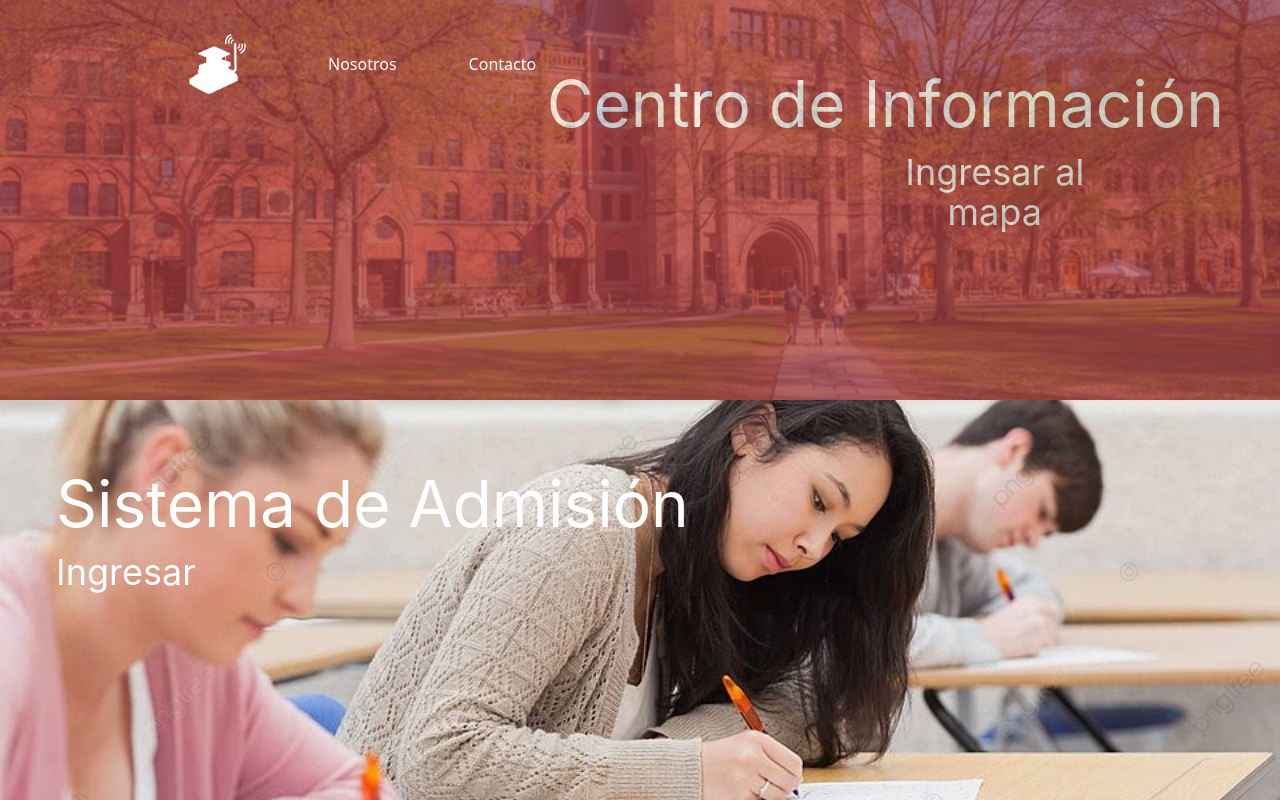
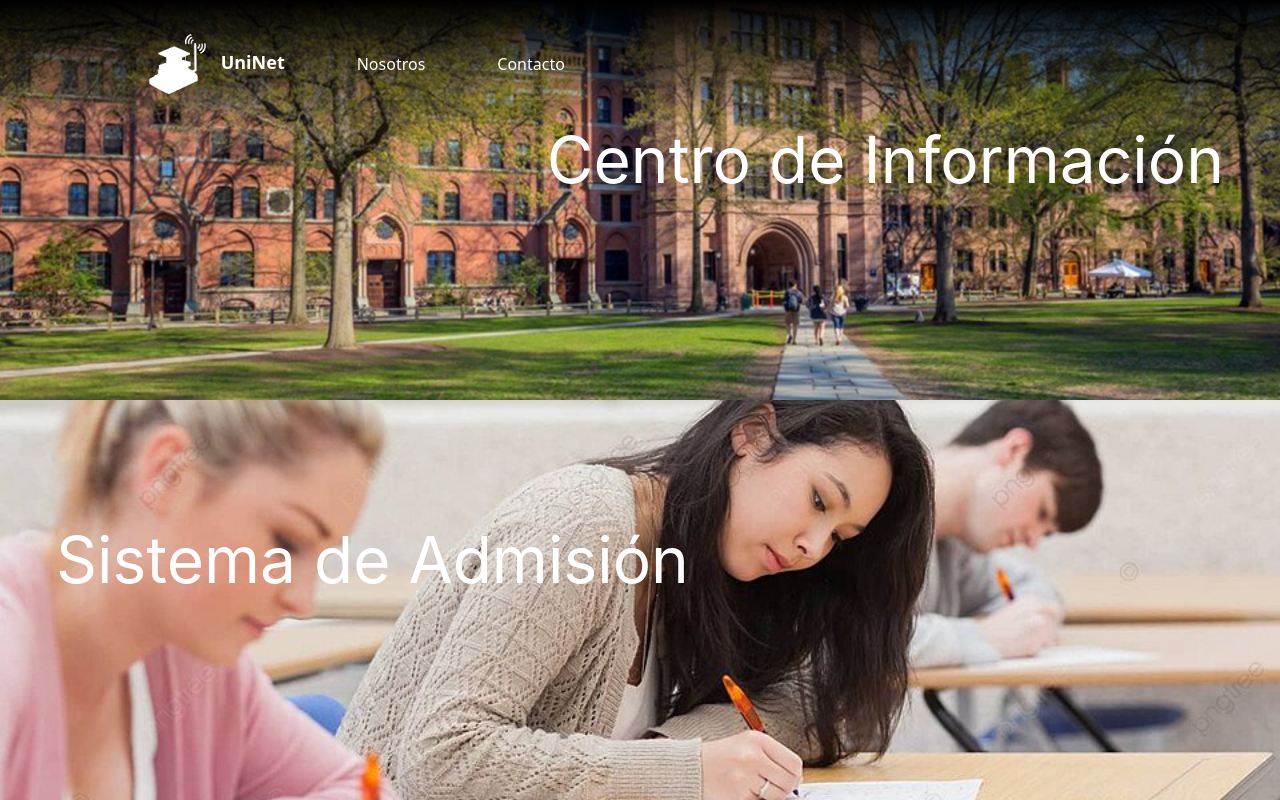
Before and after one commit to UniNet-ConectaConTuFuturo/UniFind, a React (Vite) app in the folder client/: page /home in a window 1280 px wide. Built offline with nearby package versions, Linux system fonts and the light colour scheme.

Commit message:
cambios codigo home/login

```diff
--- a/client/src/components/Home/Home.jsx
+++ b/client/src/components/Home/Home.jsx
@@ -3,51 +3,50 @@
 function Home() {
   return (
     <>
-    <header className="absolute pl-28 bg-black w-full">
-        <nav className="flex items-center gap-4 pl-10">
-          <a href="/" className="text-white z-10 p-4 pointer-events-none">
+    <header className="fixed pl-28 w-full z-10 bg-gradient-to-b from-black to-transparent  ">
+        <nav className="flex items-center gap-4">
+          <a href="/" className="text-white z-10 p-4 pointer-events-none text-lg">
             <img
               className="w-20 h-20 inline-block scale-75"
               src="/images/iconoBlanco.png"
               alt=""
             />
+            <b> UniNet </b>
           </a>
-          <a href="/promocion" className="text-white z-10 p-4">
+          <a href="/promocion" className="text-white z-10 p-4 shadow-2xl">
             Nosotros
           </a>
-          <a href="/contacto" className="text-white z-10 p-4">
+          <a href="/contacto" className="text-white z-10 p-4 shadow-2xl">
             Contacto
           </a>
         </nav>
       </header>
-    <div className="home-cont flex flex-col w-full h-screen">
+    <div className="home-cont flex flex-col w-full h-screen relative">
 
 
-      <div class="w-full h-1/2 relative">
+    <a href="/mapa" className="h-1/2  ">
+      <div class="w-full h-full relative">
         <img class="w-full h-full object-cover" src="/images/universidad1.png" />
         <div class="gradiente right w-full h-full left-0 top-0 absolute">
-          <div class="right-14 top-14 absolute text-white text-[64px] font-normal font-['Inter']">
+          <div class="right-14 top-28 absolute text-white text-[64px] font-normal font-['Inter']">
             Centro de Información
-            <a href="/mapa" className="block w-64 text-4xl ml-80">
-              <button>Ingresar al mapa</button>
-            </a>
           </div>
         </div>
       </div>
+    </a>
 
 
-      <div class="w-full h-1/2 relative">
+    <a href="#" className="h-1/2">
+      <div class="w-full h-full relative">
         <img class="w-full h-full object-cover" src="/images/examen.png" />
         <div class="gradiente left w-full h-full left-0 top-0 absolute">
-          <div class="left-14 top-14 absolute text-white text-[64px] font-normal font-['Inter']">
+          <div class="left-14 top-28 absolute text-white text-[64px] font-normal font-['Inter']">
             Sistema de Admisión
-            <a href="#" className="block w-32 text-4xl">
-              <button>Ingresar</button>
-            </a>
           </div>
-
         </div>
       </div>
+    </a>
+
     </div>
     </>
   );
--- a/client/src/components/Home/home.css
+++ b/client/src/components/Home/home.css
@@ -19,9 +19,9 @@
 
 .left:hover{
     background-size: 100% 100%;
-    background-color: rgb(65, 97, 179);
+    background-color: rgb(50, 151, 96);
 }
 .right:hover{
     background-size: 0% 100%;
-    background-color: rgb(179, 65, 65);
+    background-color: rgb(65, 97, 179);
 }
--- a/client/src/components/Identification/Identification.jsx
+++ b/client/src/components/Identification/Identification.jsx
@@ -4,6 +4,7 @@
 import { useRef, useState, useTransition } from "react";
 import Login from "./Login/Login";
 import Registro from "./Registro/Registro";
+import LoginImage from "./UI/LoginImage";
 function Identification() {
   const [, startTransition] = useTransition();
   const mainRef = useRef(null);
@@ -27,9 +28,7 @@
       }
     >
       <div className="structure grid grid-cols-[repeat(2, 50%)] h-screen">
-        <div className="waves bg-wave bg-no-repeat bg-cover bg-center flex justify-start items-center">
-          <img className="ml-56" src="/images/loginPerson.png" alt="" />
-        </div>
+        <LoginImage />
       </div>
 
       {/* <img
--- a/client/src/components/Identification/Login/Login.jsx
+++ b/client/src/components/Identification/Login/Login.jsx
@@ -43,6 +43,7 @@
       <h2 className="text-right mb-10">INGRESAR</h2>
       <form onSubmit={handleSubmit}>
         <Input
+          className=""
           Name="mail_user"
           value={form.mail_user}
           span={span.spanEmail}
@@ -50,6 +51,7 @@
           label="Correo Electrónico"
         />
         <Input
+          className=""
           type="password"
           Name="password_user"
           value={form.password_user}
--- a/client/src/components/Identification/UI/Input.jsx
+++ b/client/src/components/Identification/UI/Input.jsx
@@ -3,7 +3,7 @@
 function Input({ handleChange, handleBlur, type, Name, value, span, label }) {
   const id = useId();
   return (
-    <div className="inputbox">
+    <div className="inputbox relative my-4 border-b-2 border-b-black w-96">
       <input
         className="typebox px-2"
         type={type || "text"}
@@ -15,7 +15,7 @@
         onBlur={handleBlur}
       />
       <span>{span}</span>
-      <label htmlFor={id}>{label}</label>
+      <label className="" htmlFor={id}>{label}</label>
     </div>
   );
 }
--- /dev/null
+++ b/client/src/components/Identification/UI/LoginImage.jsx
@@ -0,0 +1,11 @@
+import React from 'react'
+
+function LoginImage() {
+  return (
+    <div className="waves bg-wave bg-no-repeat bg-cover bg-center flex justify-start items-center">
+        <img className="ml-56" src="/images/loginPerson.png" alt="" />
+    </div>
+  )
+}
+
+export default LoginImage
--- a/client/src/components/Identification/form.css
+++ b/client/src/components/Identification/form.css
@@ -1,10 +1,3 @@
-.inputbox {
-  position: relative;
-  margin: 15px 0;
-  border-bottom: 2px solid white;
-  width: 400px;
-}
-
 .inputbox input {
   min-width: 400px;
   width: 100%;
@@ -12,7 +5,7 @@
   background: transparent;
   border: none;
   outline: none;
-  color: white;
+  color: black;
 }
 
 .inputbox label {
@@ -22,14 +15,14 @@
   padding: 10px 0;
   font-size: 16px;
   transition: 0.5s;
-  color: white;
+  color: black;
 }
 .inputbox input:focus ~ label,
 .inputbox input:not(:placeholder-shown) ~ label,
 label.input-focusing {
   top: -20px;
   right: 0;
-  color: rgb(202, 202, 202);
+  color: rgb(153, 153, 153);
   font-size: 12px;
 }
 
@@ -40,7 +33,7 @@
   padding: 10px 0;
   font-size: 16px;
   transition: 0.5s;
-  color: white;
+  color: black;
 }
 .inputbox input:focus ~ span,
 .inputbox input:not(:placeholder-shown) ~ span,
--- a/client/src/components/Identification/transition.css
+++ b/client/src/components/Identification/transition.css
@@ -2,16 +2,16 @@
   position: absolute;
   width: fit-content;
   height: fit-content;
-  left: 50%;
+  left: 75%;
   top: 50%;
-  transform: translateY(-50%) translateX(-50%);
+  transform: translateY(-50%) translateX(-70%);
 }
 .transition-position-y-transform {
   transition-property: left, top, right, bottom, transform;
 }
 .nearby-right {
   left: 100%;
-  transform: translateY(-50%) translateX(0);
+  transform: translateY(-50%) translateX(0%);
 }
 .nearby-left {
   left: 0;
--- a/client/src/components/Promocion/Promocion.jsx
+++ b/client/src/components/Promocion/Promocion.jsx
@@ -6,13 +6,14 @@
         src="/images/education.png"
       />
       <header className="absolute pl-28">
-        <nav className="flex items-center gap-4 pl-10">
-          <a href="/" className="text-white z-10 p-4 pointer-events-none">
+        <nav className="flex items-center gap-4">
+          <a href="/" className="text-white z-10 p-4 pointer-events-none text-lg">
             <img
               className="w-20 h-20 inline-block scale-75"
               src="/images/iconoBlanco.png"
               alt=""
             />
+            <b> UniNet </b>
           </a>
           <a href="/home" className="text-white z-10 p-4">
             Servicios
```
